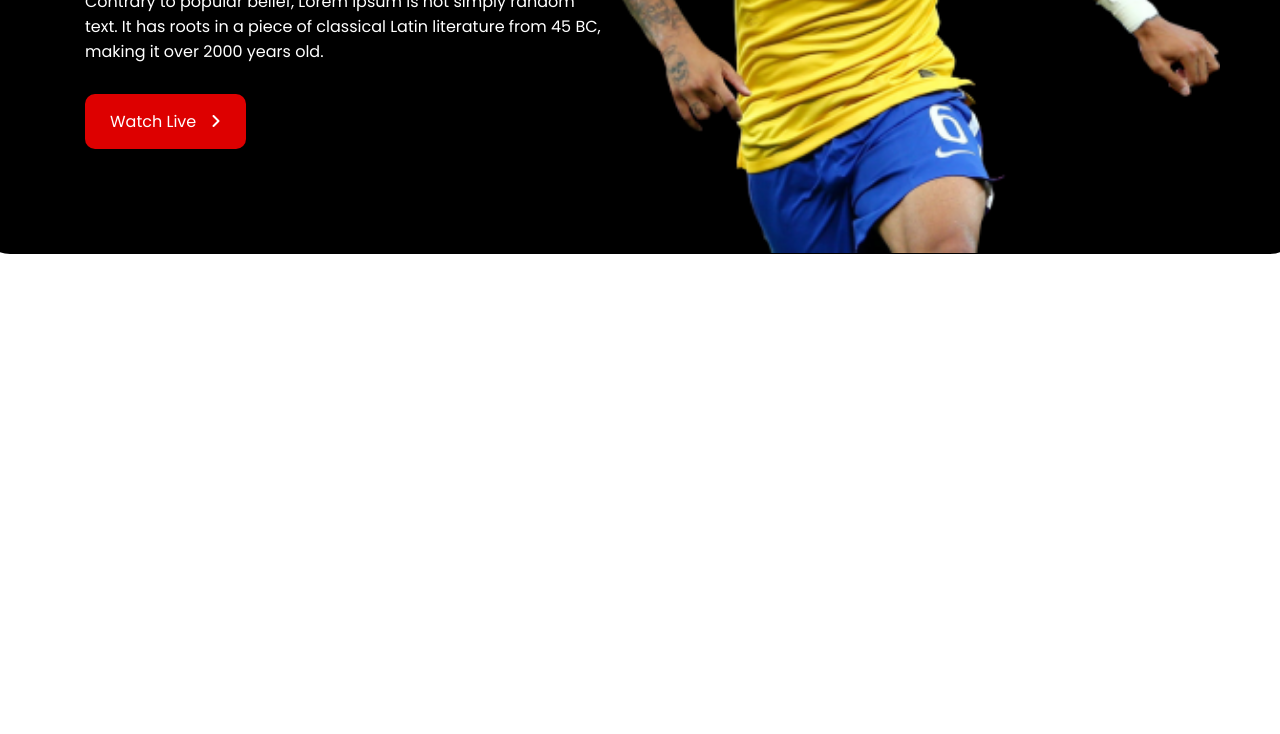
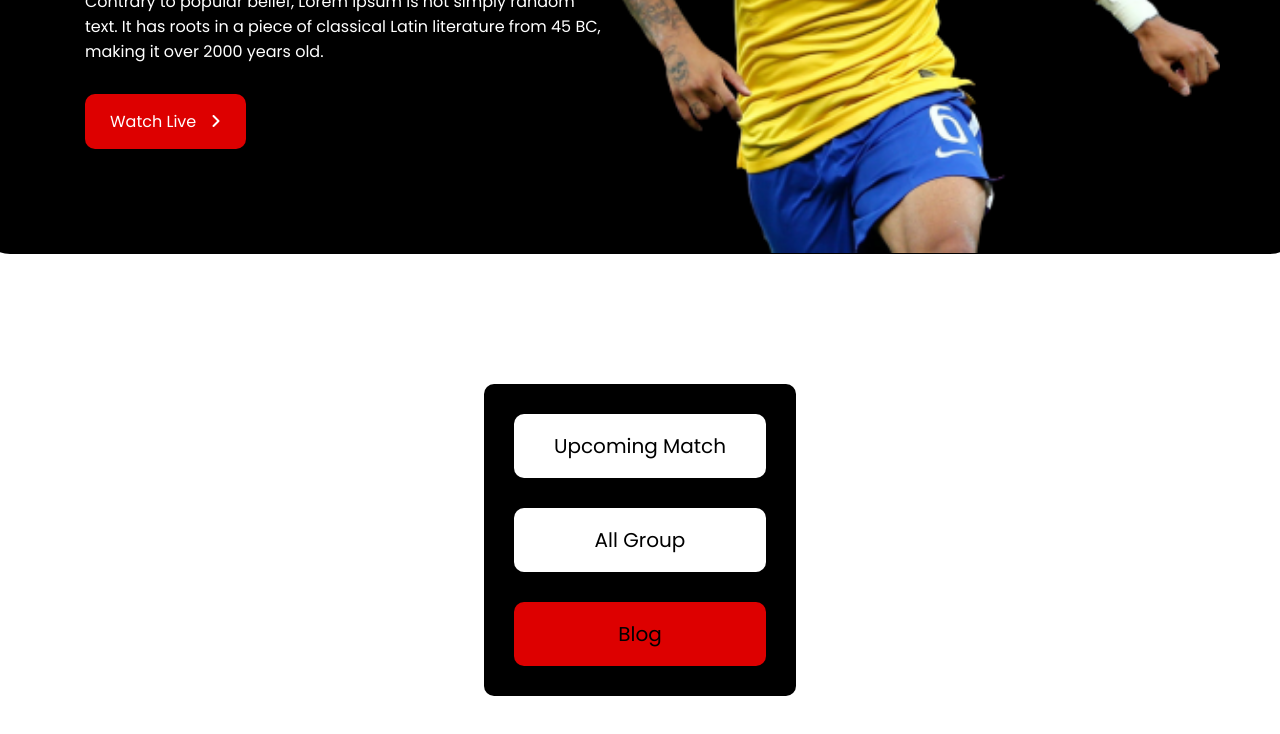
Before and after one commit to anamul-github/world-cup, a plain HTML site: page index.html in a window 1280 px wide. Shown: the part 446-1180 px from the top of the page. Before the commit the page ends 800 px from the top, so only its background shows below. Drawn offline with Linux system fonts and the light colour scheme.

Commit message:
pera-button

```diff
--- a/css/style.css
+++ b/css/style.css
@@ -14,13 +14,15 @@ main {
     align-items: center;
 }
 
+/* Top Banner  */
 
 .container {
     background-color: black;
     width: 1320px;
     height: 650px;
     border-radius: 30px;
-    margin: 50px 140px 0 140px;
+    margin: 50px 140px 130px 140px;
+
 }
 
 .top-banner {
@@ -77,3 +79,53 @@ main {
     width: 100%;
     height: 100%;
 }
+
+
+/* Button-blog Container  */
+
+.button-blog {
+    height: 800px;
+}
+
+.button-container {
+    background-color: black;
+    width: 312px;
+    height: 312px;
+    border-radius: 10px;
+
+}
+
+.button-parent {
+    display: flex;
+    flex-direction: column;
+    justify-content: space-evenly;
+    align-items: center;
+}
+
+.button {
+    text-decoration: none;
+    text-align: center;
+    color: black;
+    background-color: white;
+    padding: 17px 39px;
+    margin: 30px 0 0 0;
+    width: 252px;
+    height: 64px;
+    border-radius: 10px;
+    font-size: 20px;
+    font-weight: 500;
+}
+
+.blog-button {
+    text-decoration: none;
+    text-align: center;
+    color: black;
+    background-color: #DD0000;
+    padding: 17px 39px;
+    margin: 30px 0 0 0;
+    width: 252px;
+    height: 64px;
+    border-radius: 10px;
+    font-size: 20px;
+    font-weight: 500;
+}
--- a/index.html
+++ b/index.html
@@ -41,8 +41,14 @@
 
         </section>
 
-        <section>
-
+        <section class="button-blog">
+            <div class="button-container">
+                <div class="button-parent">
+                    <a class="button" href="">Upcoming Match</a>
+                    <a class="button" href="">All Group</a>
+                    <a class="blog-button" href="">Blog</a>
+                </div>
+            </div>
         </section>
     </main>
 </body>
```
